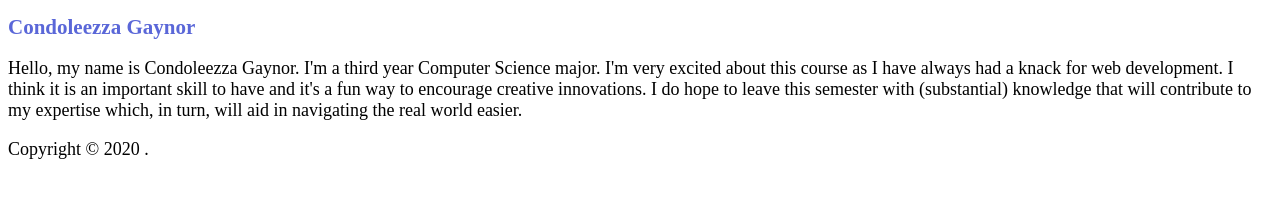
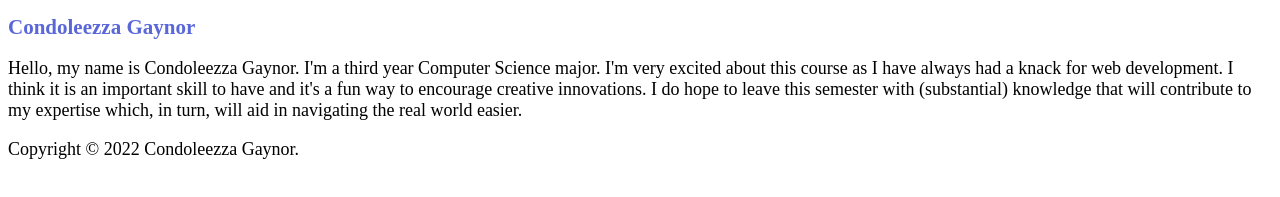
Before and after one commit to gynrc/info2180-lab1, a plain HTML site: page index.html in a window 1280 px wide. Shown: the part 85-282 px from the top of the page. Drawn offline with Linux system fonts and the light colour scheme.

Commit message:
Edited webpage

```diff
--- a/index.html
+++ b/index.html
@@ -21,7 +21,7 @@
 	my expertise which, in turn, will aid in navigating the real world easier.</p>
  </main>
  <footer>
- <p>Copyright &copy; 2020 <Your Name>.</p>
+ <p>Copyright &copy; 2022 Condoleezza Gaynor.</p>
  </footer>
 </body>
 </html>
```
